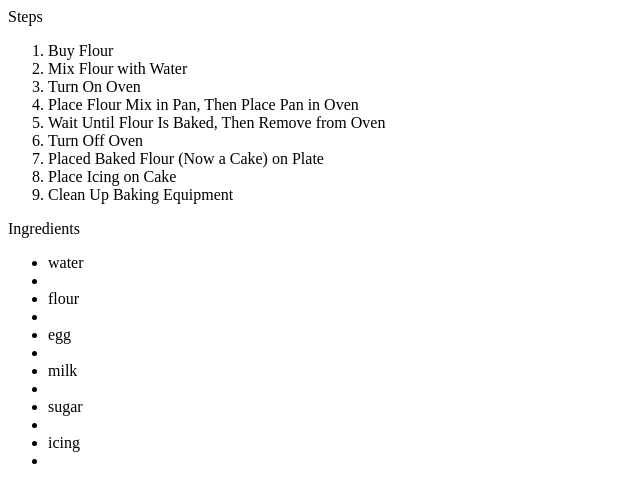
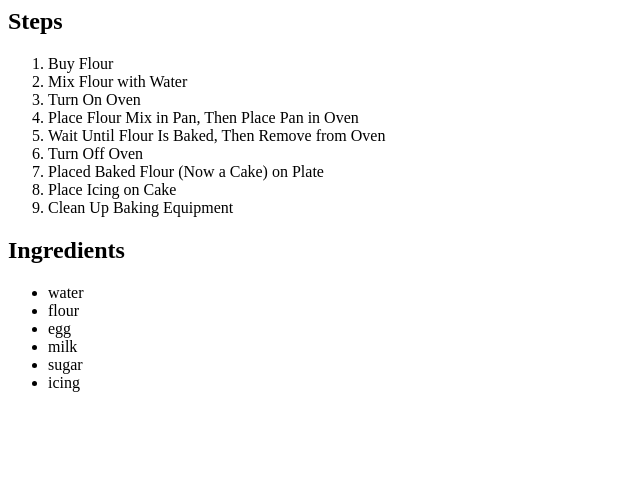
Before and after one commit to michaelzhang0628/mz, a plain HTML site: page cake-recipe.html in a window 1280 px wide. Shown: the whole page, without its empty margins (0-640 px from the left). Drawn offline with Linux system fonts and the light colour scheme.

Commit message:
Update cake-recipe.html

```diff
--- a/cake-recipe.html
+++ b/cake-recipe.html
@@ -1,6 +1,6 @@
 <html>
     <body>
-        Steps
+        <h2>Steps</h2>
         <ol>
             <li>Buy Flour</li>
             <li>Mix Flour with Water</li>
@@ -12,14 +12,14 @@
             <li>Place Icing on Cake</li>
             <li>Clean Up Baking Equipment</li>
         </ol>
-        Ingredients
+        <h2>Ingredients</h2>
         <ul>
-            <li>water<li>
-            <li>flour<li>
-            <li>egg<li>
-            <li>milk<li>
-            <li>sugar<li>
-            <li>icing<li>
+            <li>water</li>
+            <li>flour</li>
+            <li>egg</li>
+            <li>milk</li>
+            <li>sugar</li>
+            <li>icing</li>
         </ul>
     </body>
 </html>
```
